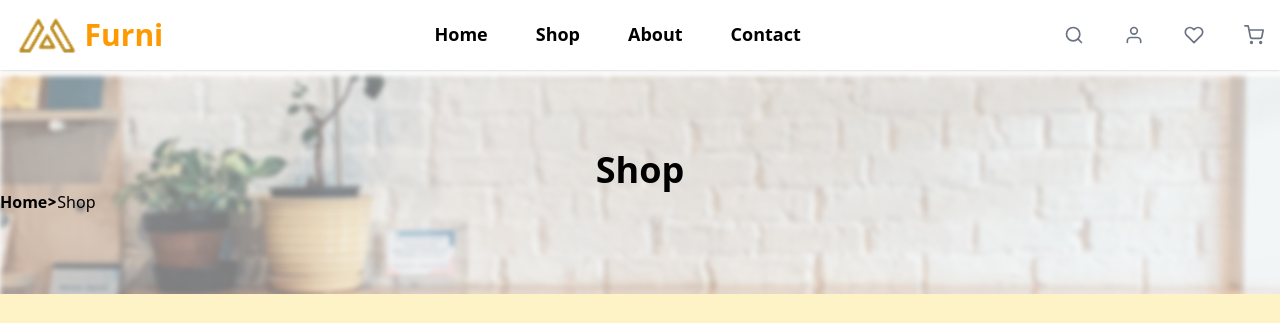
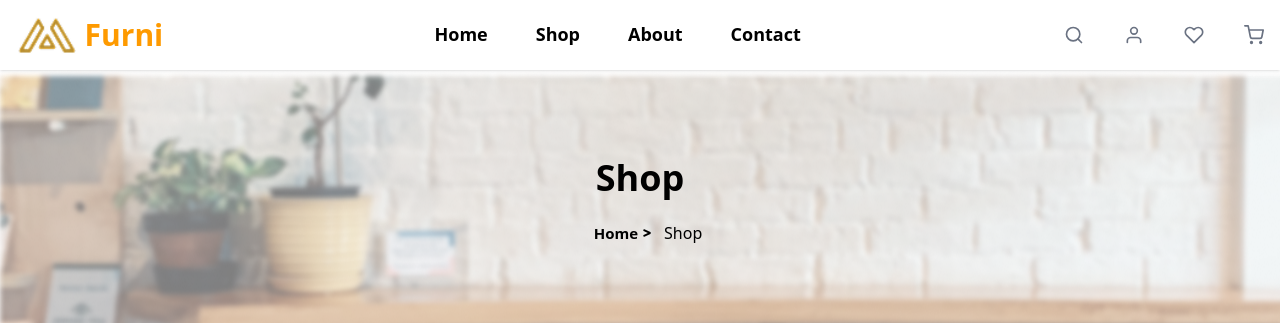
Before and after one commit to olaoluwajf/Furniro-Ecommerce, a React (Vite) app in the folder Farniture/: page /ShopHero in a window 1280 px wide. Shown: the top 323 px of the page. Built offline with nearby package versions, Linux system fonts and the light colour scheme.

Commit message:
Add styling to ShopHero component

```diff
--- a/Farniture/src/Components/ShopHero.jsx
+++ b/Farniture/src/Components/ShopHero.jsx
@@ -1,4 +1,3 @@
-import React from 'react'
 import { FaGreaterThan } from 'react-icons/fa'
 import Products from './Products'
 import Shop from './Shop'
@@ -9,10 +8,10 @@ const ShopHero = () => {
   return (
     <div>
     <div className=" bg-[url('./assets/Rectangle1.png')] text-center py-20 justify-center">
-        <h1 className='text-center justify-center text-4xl font-bold'>Shop</h1>
-        <div className='text-center flex items-center'>
-            <div className='flex items-center text-center'>
-                <Link href="" className='font-bold text-center'>Home</Link>
+        <h1 className='text-center justify-center text-4xl font-bold gap-y-2 py-2'>Shop</h1>
+        <div className='text-center justify-center  flex items-center'>
+            <div className='flex p-3 items-center text-center'>
+                <Link to='/Home' className='font-bold text-[15px] p-1  justify-center text-center'>Home</Link>
                 <FaGreaterThan className='justify-center text-[10px]'/>
             </div>
             <span className='text-center justify-center'>Shop</span>
```
